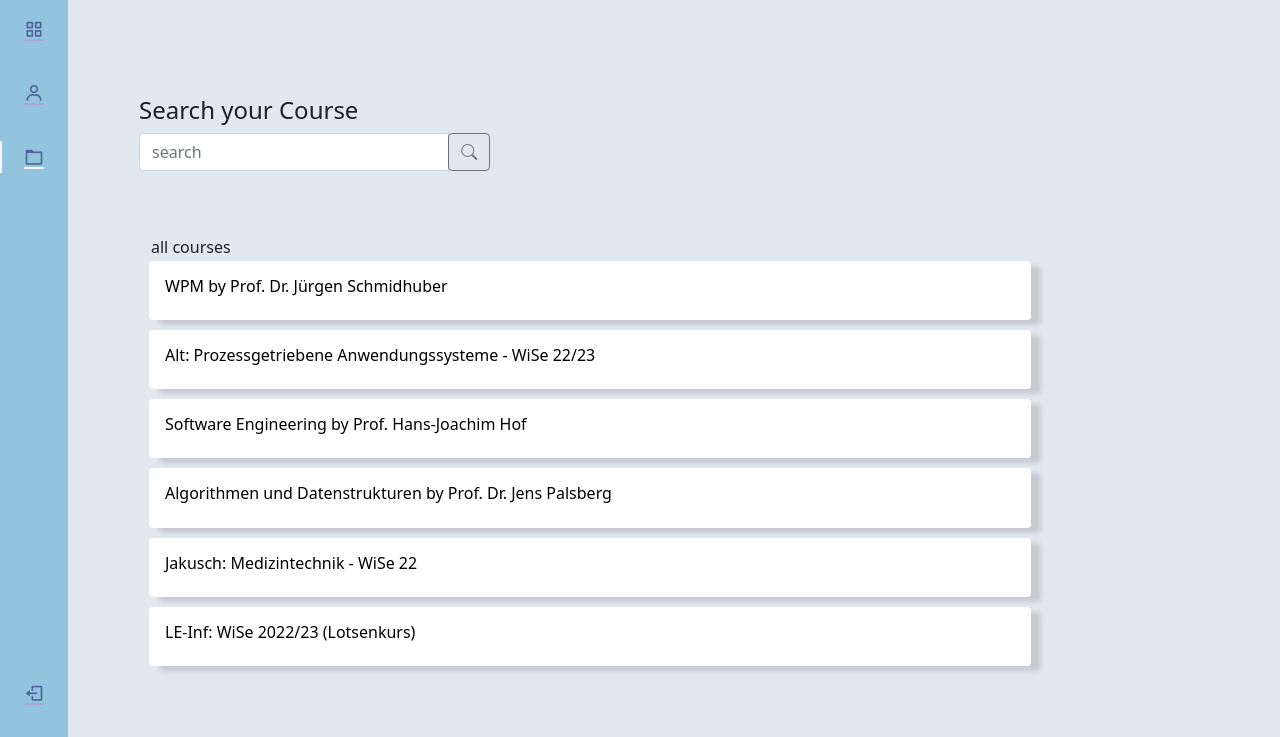
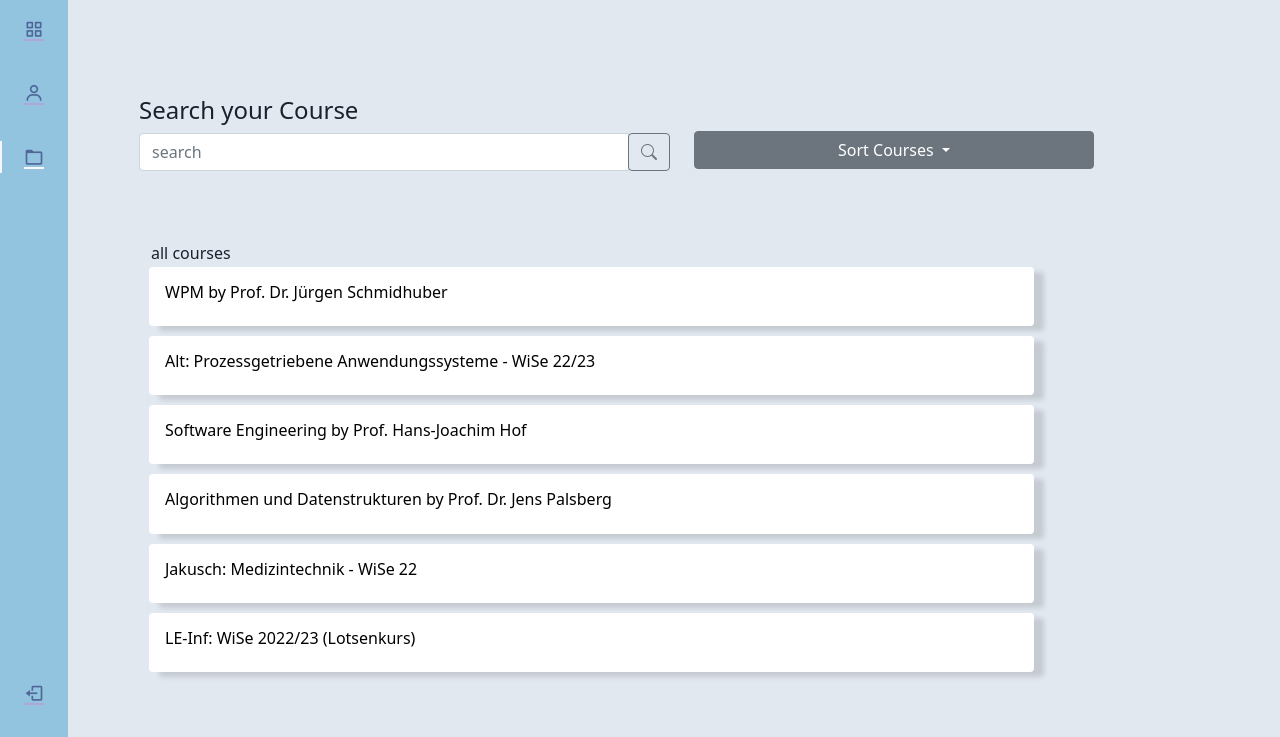
Before and after one commit to RYChiy/elle, a plain HTML site: page search.html in a window 1280 px wide. Shown: the part 63-800 px from the top of the page. Drawn offline with nearby package versions, Linux system fonts and the light colour scheme.

Commit message:
change filter function on search.html

```diff
--- a/search.html
+++ b/search.html
@@ -103,28 +103,40 @@
 <div class="container">
     <div class="main-body">
 
-        <br><br>
+        <br><br><br><br><br><br>
 
+        <div class="row">
+            <div class="col">
 
-        <div class="row gutters-sm">
-            <div class="col-md-4 mb-3">
-                <div>
-                    <br><br><br><br>
-                    <h4>Search your Course</h4>
-                    <div class="input-group col-md-4">
-                        <input class="form-control py-2" type="search" placeholder="search" id="example-search-input">
-                        <span class="input-group-append">
+                <h4>Search your Course</h4>
+                <div class="input-group col-md-4">
+                    <input class="form-control py-2" type="search" placeholder="search" id="example-search-input">
+                    <span class="input-group-append">
                     <button class="btn btn-outline-secondary" type="button">
                     <i class="bi bi-search"></i>
                     </button>
                 </span>
+                </div>
+
+            </div>
+            <div class="col">
+                <div class="dropdown_sort">
+                    <button class="btn btn-secondary dropdown-toggle" type="button" id="sortDropdown"
+                            data-toggle="dropdown" aria-haspopup="true" aria-expanded="false" style="width: 400px; margin-top: 35px">
+                        Sort Courses
+                    </button>
+                    <div class="dropdown-menu" aria-labelledby="dropdownMenuButton">
+                        <a class="dropdown-item" href="#">Neu-zu-Alt</a>
+                        <a class="dropdown-item" href="#">Alt-zu-Neu</a>
+                        <a class="dropdown-item" href="#">A-Z</a>
+                        <a class="dropdown-item" href="#">Z-A</a>
                     </div>
-                    <br><br>
                 </div>
             </div>
+        </div>
 
             <div class="col-md-10" id="course-container">
-                <p style="margin-bottom: 2px; margin-left: 12px">all courses</p>
+                <p style="margin-bottom: 2px; margin-left: 12px; margin-top: 70px">all courses</p>
                  <!--
                 <div class="card">
                     <div class="card-body">
```
